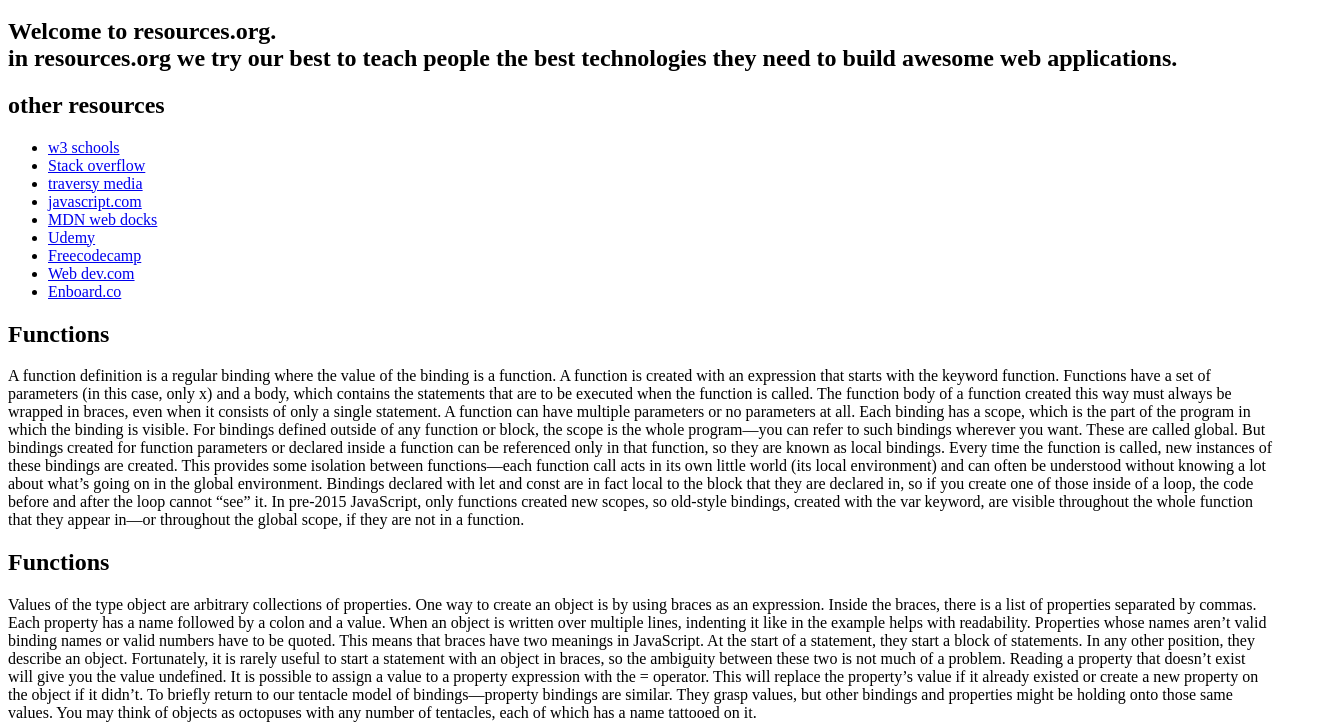
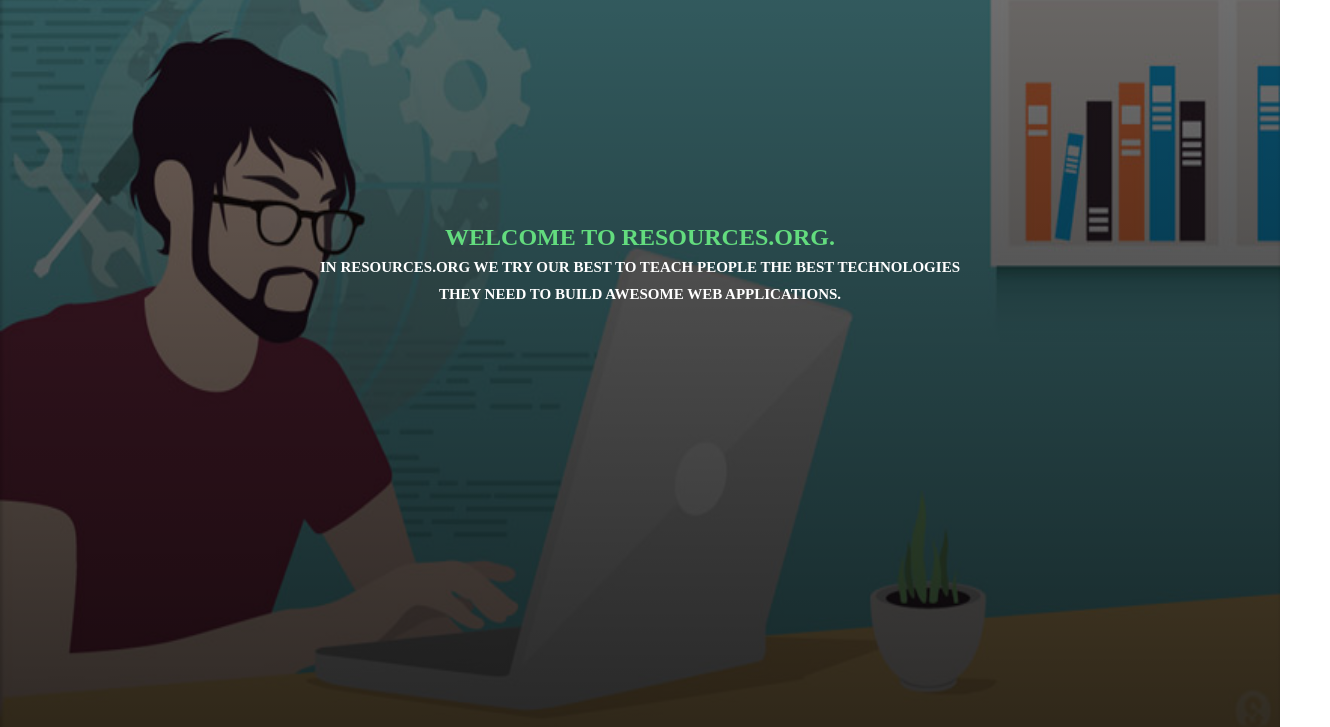
Before and after one commit to Josuee-Martinez/Tutorial-Website, a plain HTML site: page index.html in a window 1280 px wide. Shown: the part 136-863 px from the top of the page, 1330 px wide, since content can reach past the window. Drawn offline with nearby package versions, Linux system fonts and the light colour scheme.

Commit message:
tutorial webpage

```diff
--- a/index.html
+++ b/index.html
@@ -7,7 +7,7 @@
   <title>Resourse page</title>
   <link rel="stylesheet" href="https://use.fontawesome.com/releases/v5.6.3/css/all.css" integrity="sha384-UHRtZLI+pbxtHCWp1t77Bi1L4ZtiqrqD80Kn4Z8NTSRyMA2Fd33n5dQ8lWUE00s/" crossorigin="anonymous">
   <link rel="stylesheet" href="https://cdnjs.cloudflare.com/ajax/libs/animate.css/3.7.0/animate.min.css">
-  <link rel="stylesheet" href="informative.css">
+  <link rel="stylesheet" href="index.css">
 </head>
 <body>
 
```
